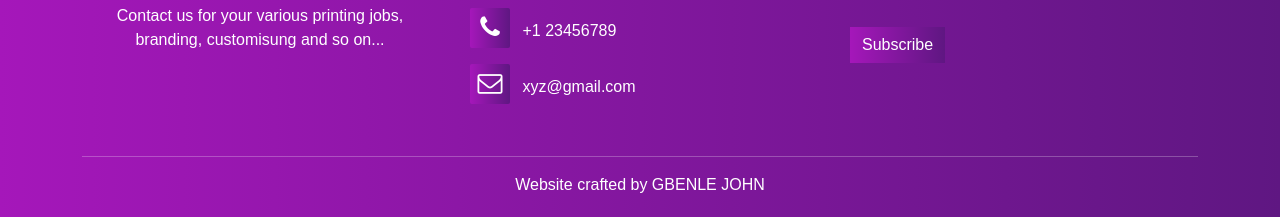
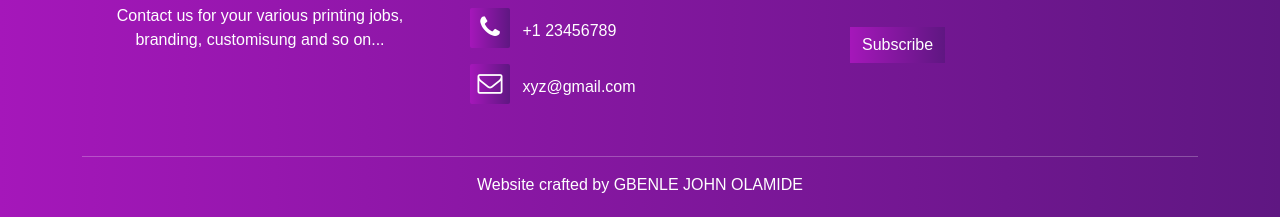
Before and after one commit to Jogbenle/FLAME-PRINT, a plain HTML site: page Index.html in a window 1280 px wide. Shown: the part 2614-2831 px from the top of the page. Drawn offline with nearby package versions, Linux system fonts and the light colour scheme; some packages are replaced by stand-ins of ours; a script that the page names is missing.

Commit message:
Correct the name

```diff
--- a/Index.html
+++ b/Index.html
@@ -160,7 +160,7 @@
             </div>
         </div>
             <hr>
-            <p class="copyright">Website crafted by GBENLE JOHN</p>
+            <p class="copyright">Website crafted by GBENLE JOHN OLAMIDE</p>
         </div>
 
     </section>
```
